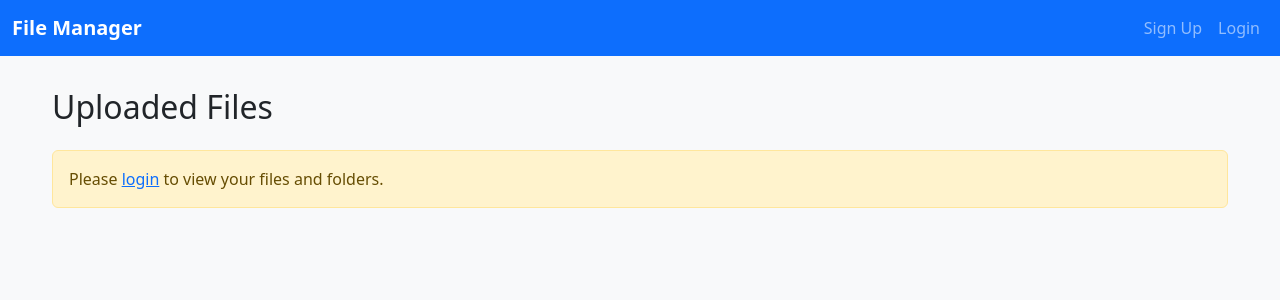
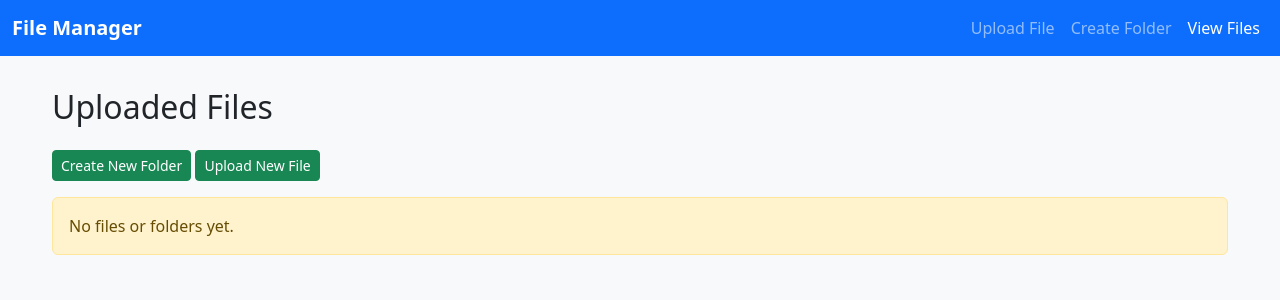
Before and after one commit to beemamk/drive, a Django app: page /files/file_list/ in a window 1280 px wide. Shown: the top 300 px of the page. Run offline with Django 5.2, Linux system fonts and the light colour scheme; data that the repository does not hold is empty.

Commit message:
fixed file list and file creation inside folder

```diff
--- a/config/settings.py
+++ b/config/settings.py
@@ -25,7 +25,7 @@ SECRET_KEY = 'django-insecure-1=8y9i$!&_h06z(j9+g*svkgk84j=o=n)120w38j_%0&ge!#jn
 # SECURITY WARNING: don't run with debug turned on in production!
 DEBUG = True
 
-ALLOWED_HOSTS = []
+ALLOWED_HOSTS = ['*','13.204.46.115']
 
 
 # Application definition
--- a/files/templates/file_list.html
+++ b/files/templates/file_list.html
@@ -1,4 +1,3 @@
-
 <!DOCTYPE html>
 <html lang="en">
 <head>
@@ -51,15 +50,9 @@
         <div class="container-fluid">
             <a class="navbar-brand" href="{% url 'file_list' %}">File Manager</a>
             <div class="navbar-nav">
-                {% if user.is_authenticated %}
-                    <span class="nav-link">Welcome, {{ user.username }}</span>
                 <a class="nav-link" href="{% if current_folder %}{% url 'upload_file_folder' current_folder.id %}{% else %}{% url 'upload_file' %}{% endif %}">Upload File</a>
                 <a class="nav-link" href="{% if current_folder %}{% url 'create_folder_in' current_folder.id %}{% else %}{% url 'create_folder' %}{% endif %}">Create Folder</a>
                 <a class="nav-link active" href="{% url 'file_list' %}">View Files</a>
-                {% else %}
-                    <a class="nav-link" href="{% url 'signup' %}">Sign Up</a>
-                    <a class="nav-link" href="{% url 'login' %}">Login</a>
-                {% endif %}
             </div>
         </div>
     </nav>
@@ -93,7 +86,6 @@
             </div>
         {% endif %}
 
-        {% if user.is_authenticated %}
         <div class="mb-3">
             <a href="{% if current_folder %}{% url 'create_folder_in' current_folder.id %}{% else %}{% url 'create_folder' %}{% endif %}" class="btn btn-success btn-sm">Create New Folder</a>
             <a href="{% if current_folder %}{% url 'upload_file_folder' current_folder.id %}{% else %}{% url 'upload_file' %}{% endif %}" class="btn btn-success btn-sm">Upload New File</a>
@@ -112,7 +104,6 @@
                     <tbody>
                         {% for folder in folders %}
                             <tr>
-
                                 <td>
                                     <a href="{% url 'file_list_folder' folder.id %}" class="folder-link">
                                         <i class="bi bi-folder folder-icon text-warning"></i>
@@ -127,17 +118,17 @@
                             <tr>
                                 <td>
                                     <a href="{{ file.file.url }}" class="file-link" target="_blank">
-                                            {% if file.extension == 'pdf' %}
+                                        {% if file.file_type == 'pdf' %}
                                             <i class="bi bi-file-pdf file-icon text-danger"></i>
-                                            {% elif file.extension == 'jpg' or file.extension == 'jpeg' or file.extension == 'png' or file.extension == 'gif' %}
+                                        {% elif file.file_type == 'jpg' or file.file_type == 'jpeg' or file.file_type == 'png' or file.file_type == 'gif' %}
                                             <i class="bi bi-file-image file-icon text-primary"></i>
-                                            {% elif file.extension == 'txt' %}
+                                        {% elif file.file_type == 'txt' %}
                                             <i class="bi bi-file-text file-icon text-secondary"></i>
-                                            {% elif file.extension == 'doc' or file.extension == 'docx' %}
+                                        {% elif file.file_type == 'doc' or file.file_type == 'docx' %}
                                             <i class="bi bi-file-word file-icon text-primary"></i>
-                                            {% elif file.extension == 'xls' or file.extension == 'xlsx' %}
+                                        {% elif file.file_type == 'xls' or file.file_type == 'xlsx' %}
                                             <i class="bi bi-file-excel file-icon text-success"></i>
-                                            {% elif file.extension == 'zip' or file.extension == 'rar' %}
+                                        {% elif file.file_type == 'zip' or file.file_type == 'rar' %}
                                             <i class="bi bi-file-zip file-icon text-warning"></i>
                                         {% else %}
                                             <i class="bi bi-file-earmark file-icon text-muted"></i>
@@ -161,11 +152,6 @@
                 No files or folders yet.
             </div>
         {% endif %}
-        {% else %}
-            <div class="alert alert-warning" role="alert">
-                Please <a href="{% url 'login' %}">login</a> to view your files and folders.
-            </div>
-        {% endif %}
     </div>
 
     <script src="https://cdn.jsdelivr.net/npm/bootstrap@5.3.0/dist/js/bootstrap.bundle.min.js"></script>
--- a/files/views.py
+++ b/files/views.py
@@ -29,13 +29,11 @@
 
 
 
-from django.shortcuts import render, redirect
+from django.shortcuts import render, redirect, get_object_or_404
 from django.contrib import messages
 from .forms import UploadFileForm, FolderForm
 from .models import File, Folder
 import os
-
-from django.http import Http404
 
 def upload_file_view(request, folder_id=None):
     if request.method == 'POST':
@@ -47,13 +45,15 @@ def upload_file_view(request, folder_id=None):
             file_name, file_ext = os.path.splitext(uploaded_file.name)
             file_instance.file_name = file_name
             file_instance.file_type = file_ext.lstrip('.').lower()
-            # Set folder from URL if not specified in form
-            if folder_id and not form.cleaned_data['folder']:
+            # Prioritize folder_id from URL over form
+            if folder_id:
                 try:
-                    file_instance.folder = Folder.objects.get(id=folder_id)
+                    file_instance.folder = get_object_or_404(Folder, id=folder_id)
                 except Folder.DoesNotExist:
                     messages.error(request, 'Invalid folder specified.')
                     return redirect('file_list')
+            else:
+                file_instance.folder = form.cleaned_data['folder']  # Use form's folder if no folder_id
             file_instance.save()
             messages.success(request, 'File uploaded successfully!')
             return redirect('file_list_folder', folder_id=folder_id) if folder_id else redirect('file_list')
@@ -61,33 +61,62 @@ def upload_file_view(request, folder_id=None):
             messages.error(request, 'Error uploading file. Please try again.')
             print(form.errors)
     else:
-        form = UploadFileForm(initial={'folder': Folder.objects.get(id=folder_id) if folder_id else None})
-    return render(request, 'upload.html', {'form': form, 'current_folder': Folder.objects.get(id=folder_id) if folder_id else None})
+        initial_folder = get_object_or_404(Folder, id=folder_id) if folder_id else None
+        form = UploadFileForm(initial={'folder': initial_folder})
+    return render(request, 'upload.html', {
+        'form': form,
+        'current_folder': initial_folder
+    })
 
+
+# def file_list_view(request, folder_id=None):
+#     folder = None
+#     if folder_id:
+#         folder = Folder.objects.get(id=folder_id)
+#         files = File.objects.filter(folder=folder)
+#         folders = Folder.objects.filter(parent=folder)
+#     else:
+#         files = File.objects.filter(folder__isnull=True)
+#         folders = Folder.objects.filter(parent__isnull=True)
+#     return render(request, 'file_list.html', {'files': files, 'folders': folders, 'current_folder': folder})
+
+
+from django.shortcuts import render, get_object_or_404
 
 def file_list_view(request, folder_id=None):
     folder = None
     if folder_id:
-        folder = Folder.objects.get(id=folder_id)
+        folder = get_object_or_404(Folder, id=folder_id)
         files = File.objects.filter(folder=folder)
         folders = Folder.objects.filter(parent=folder)
     else:
         files = File.objects.filter(folder__isnull=True)
         folders = Folder.objects.filter(parent__isnull=True)
-    return render(request, 'file_list.html', {'files': files, 'folders': folders, 'current_folder': folder})
+
+    context = {
+        'files': files,
+        'folders': folders,
+        'current_folder': folder,
+    }
+    return render(request, 'file_list.html', context)
 
 def create_folder_view(request, folder_id=None):
     if request.method == 'POST':
         form = FolderForm(request.POST)
         if form.is_valid():
-            folder_instance = form.save(commit=False)
-            if folder_id and not form.cleaned_data['parent']:
-                folder_instance.parent = Folder.objects.get(id=folder_id)
-            folder_instance.save()
+            folder = form.save(commit=False)
+            if folder_id:
+                folder.parent = get_object_or_404(Folder, id=folder_id)
+            folder.save()
             messages.success(request, 'Folder created successfully!')
             return redirect('file_list_folder', folder_id=folder_id) if folder_id else redirect('file_list')
         else:
             messages.error(request, 'Error creating folder. Please try again.')
+            print(form.errors)
     else:
-        form = FolderForm(initial={'parent': Folder.objects.get(id=folder_id) if folder_id else None})
-    return render(request, 'create_folder.html', {'form': form, 'current_folder': Folder.objects.get(id=folder_id) if folder_id else None})
+        initial_parent = get_object_or_404(Folder, id=folder_id) if folder_id else None
+        form = FolderForm(initial={'parent': initial_parent})
+    return render(request, 'create_folder.html', {
+        'form': form,
+        'current_folder': initial_parent
+    })
```
Also changed, not shown: user_uploads/file_upload_path/ChatGPT_Image_Jul_28_2025_04_38_50_PM_3miZWGe.png (added), user_uploads/file_upload_path/ChatGPT_Image_Jul_28_2025_04_38_50_PM_l5Btmqp.png (added), 1 other file. Lines whose indentation alone changed are shown as unchanged.
